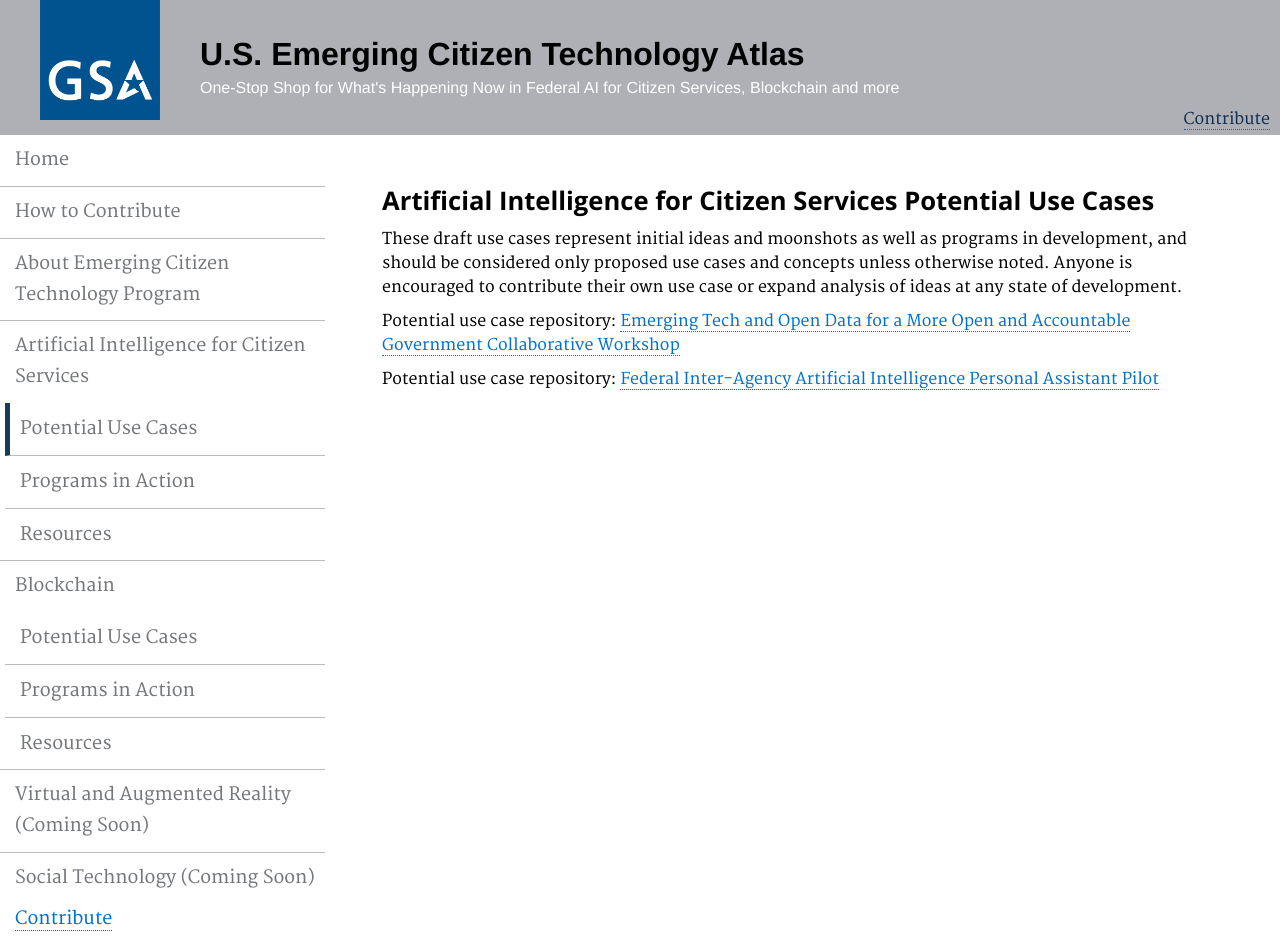
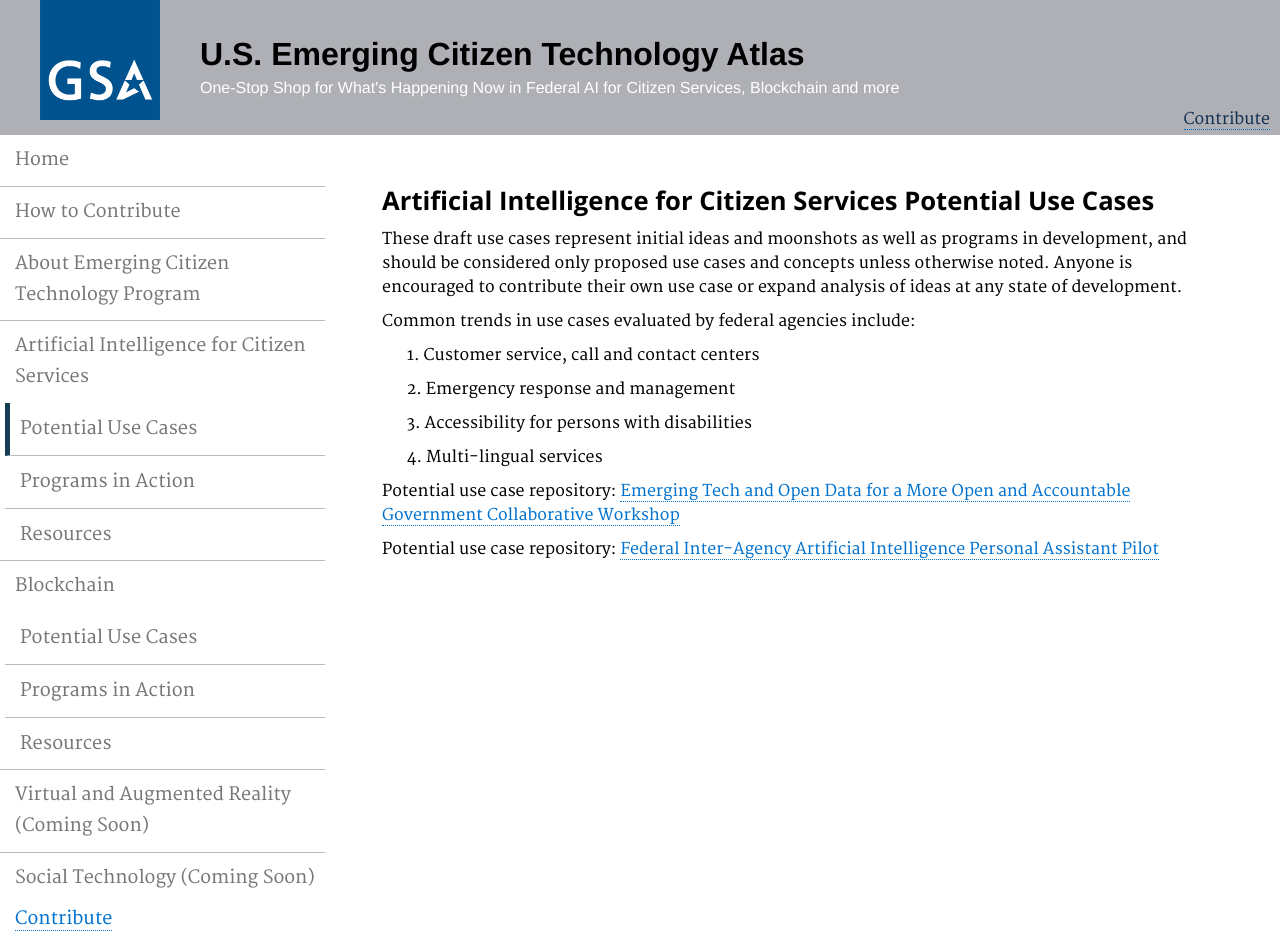
Before and after one commit to GSA/emerging-technology-atlas, a Jekyll site: the page built from pages/artificial-intelligence-federal.md, in a window 1280 px wide. Built offline with Jekyll 4.4.1, drawn with Linux system fonts in a browser that asks for light colours.

Commit message:
Update artificial-intelligence-federal.md

```diff
--- a/pages/artificial-intelligence-federal.md
+++ b/pages/artificial-intelligence-federal.md
@@ -9,6 +9,12 @@ description: ""
 
 <p>These draft use cases represent initial ideas and moonshots as well as programs in development, and should be considered only proposed use cases and concepts unless otherwise noted. Anyone is encouraged to contribute their own use case or expand analysis of ideas at any state of development. </p>
 
+<p> Common trends in use cases evaluated by federal agencies include:
+<p>&nbsp;&nbsp;&nbsp;&nbsp;&nbsp;&nbsp;1. Customer service, call and contact centers
+<p>&nbsp;&nbsp;&nbsp;&nbsp;&nbsp;&nbsp;2. Emergency response and management
+<p>&nbsp;&nbsp;&nbsp;&nbsp;&nbsp;&nbsp;3. Accessibility for persons with disabilities
+<p>&nbsp;&nbsp;&nbsp;&nbsp;&nbsp;&nbsp;4. Multi-lingual services </p>
+
 <p>Potential use case repository: <a href="/emerging-technology-atlas/workshop/"><span>Emerging Tech and Open Data for a More Open and Accountable Government Collaborative Workshop</span></a></p>
 
 <p>Potential use case repository: <a href="https://github.com/GSA/AI-Assistant-Pilot/wiki/Participating-Concepts"><span>Federal Inter-Agency Artificial Intelligence Personal Assistant Pilot</span></a></p>
```
